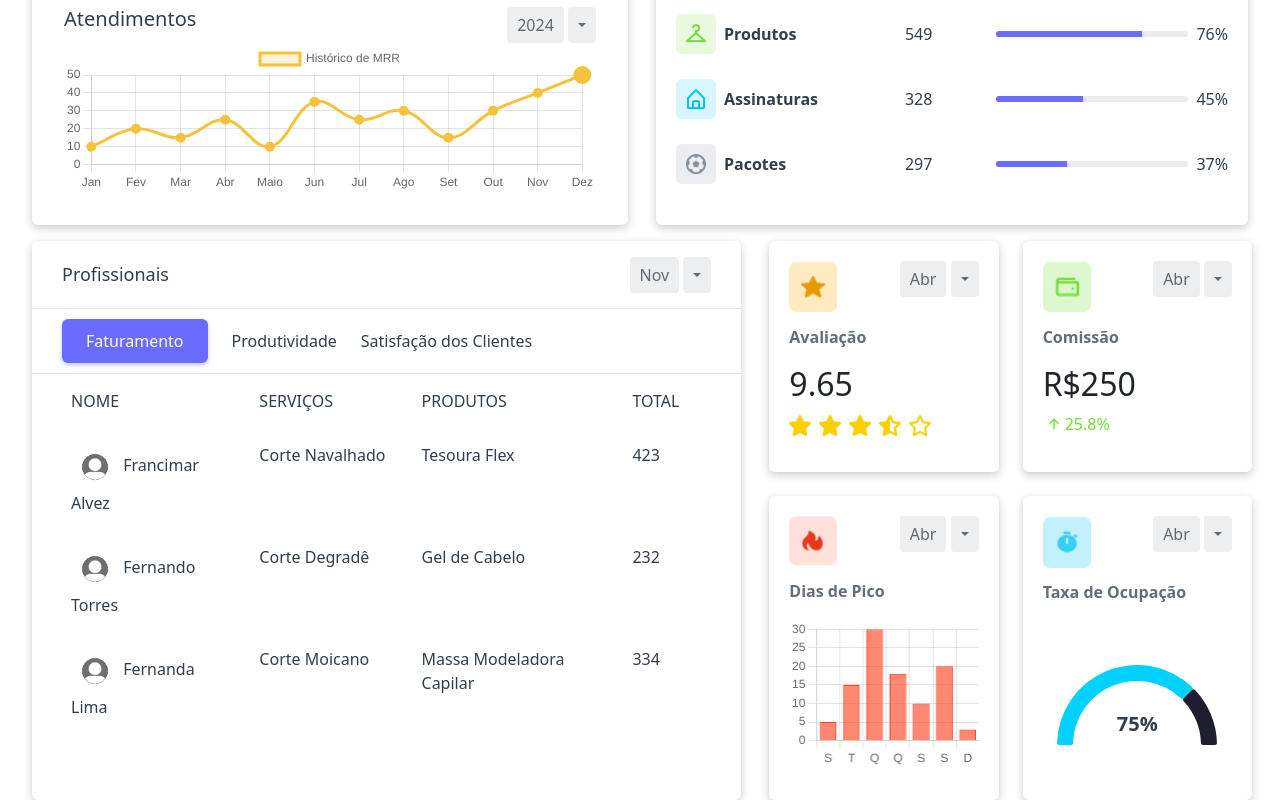
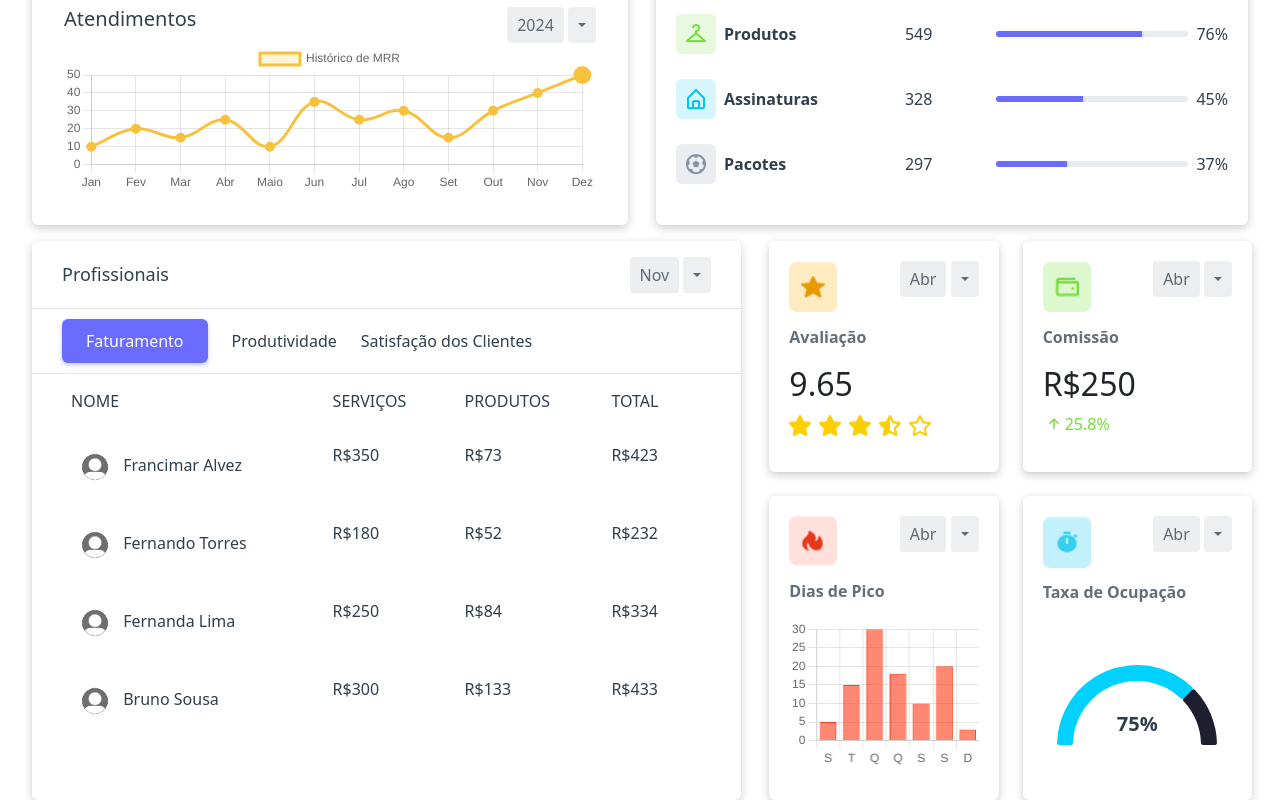
Before and after one commit to DouglasNeres/dashboard-central-inteligencia, a plain HTML site: page index.html in a window 1280 px wide. Shown: the part 507-1307 px from the top of the page. Drawn offline with nearby package versions, Linux system fonts and the light colour scheme.

Commit message:
Fix Values in Faturamento Table

```diff
--- a/index.html
+++ b/index.html
@@ -379,39 +379,39 @@
               <tbody>
                 <tr>
                   <td id="nome"><img src="assets/pessoa.png" style="height: 3rem;" /> Francimar Alvez</td>
-                  <td id="serviços">Corte Navalhado</td>
-                  <td id="produtos">Tesoura Flex</td>
-                  <td id="total">423</td>
+                  <td id="serviços">R$350</td>
+                  <td id="produtos">R$73</td>
+                  <td id="total">R$423</td>
                 </tr>
                 <tr>
                   <td id="nome"><img src="assets/pessoa.png" style="height: 3rem;" /> Fernando Torres</td>
-                  <td id="serviços">Corte Degradê</td>
-                  <td id="produtos">Gel de Cabelo</td>
-                  <td id="total">232</td>
+                  <td id="serviços">R$180</td>
+                  <td id="produtos">R$52</td>
+                  <td id="total">R$232</td>
                 </tr>
                 <tr>
                   <td id="nome"><img src="assets/pessoa.png" style="height: 3rem;" /> Fernanda Lima</td>
-                  <td id="serviços">Corte Moicano</td>
-                  <td id="produtos">Massa Modeladora Capilar</td>
-                  <td id="total">334</td>
+                  <td id="serviços">R$250</td>
+                  <td id="produtos">R$84</td>
+                  <td id="total">R$334</td>
                 </tr>
                 <tr>
                   <td id="nome"><img src="assets/pessoa.png" style="height: 3rem;" /> Bruno Sousa</td>
-                  <td id="serviços">Corte Navalhado</td>
-                  <td id="produtos">Tesoura Flex</td>
-                  <td id="total">433</td>
+                  <td id="serviços">R$300</td>
+                  <td id="produtos">R$133</td>
+                  <td id="total">R$433</td>
                 </tr>
                 <tr>
                   <td id="nome"><img src="assets/pessoa.png" style="height: 3rem;" /> Julia Gonçalves</td>
-                  <td id="serviços">Penteado Blindado</td>
-                  <td id="produtos">Barbeador</td>
-                  <td id="total">493</td>
+                  <td id="serviços">R$410</td>
+                  <td id="produtos">R$83</td>
+                  <td id="total">R$493</td>
                 </tr>
                 <tr>
                   <td id="nome"><img src="assets/pessoa.png" style="height: 3rem;" /> Gabriel Tavares</td>
-                  <td id="serviços">Corte Americano</td>
-                  <td id="produtos">Gel</td>
-                  <td id="total">123</td>
+                  <td id="serviços">R$100</td>
+                  <td id="produtos">R$23</td>
+                  <td id="total">R$123</td>
                 </tr>
               </tbody>
             </table>
```
